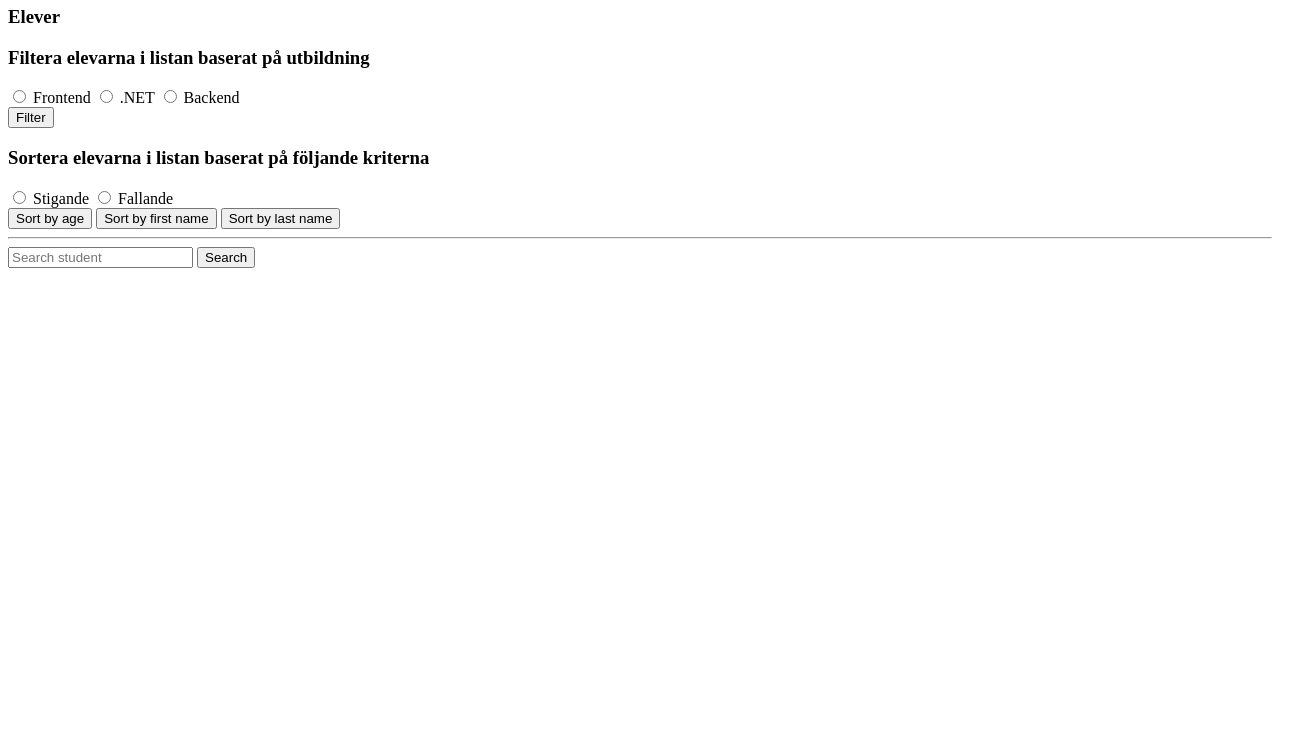
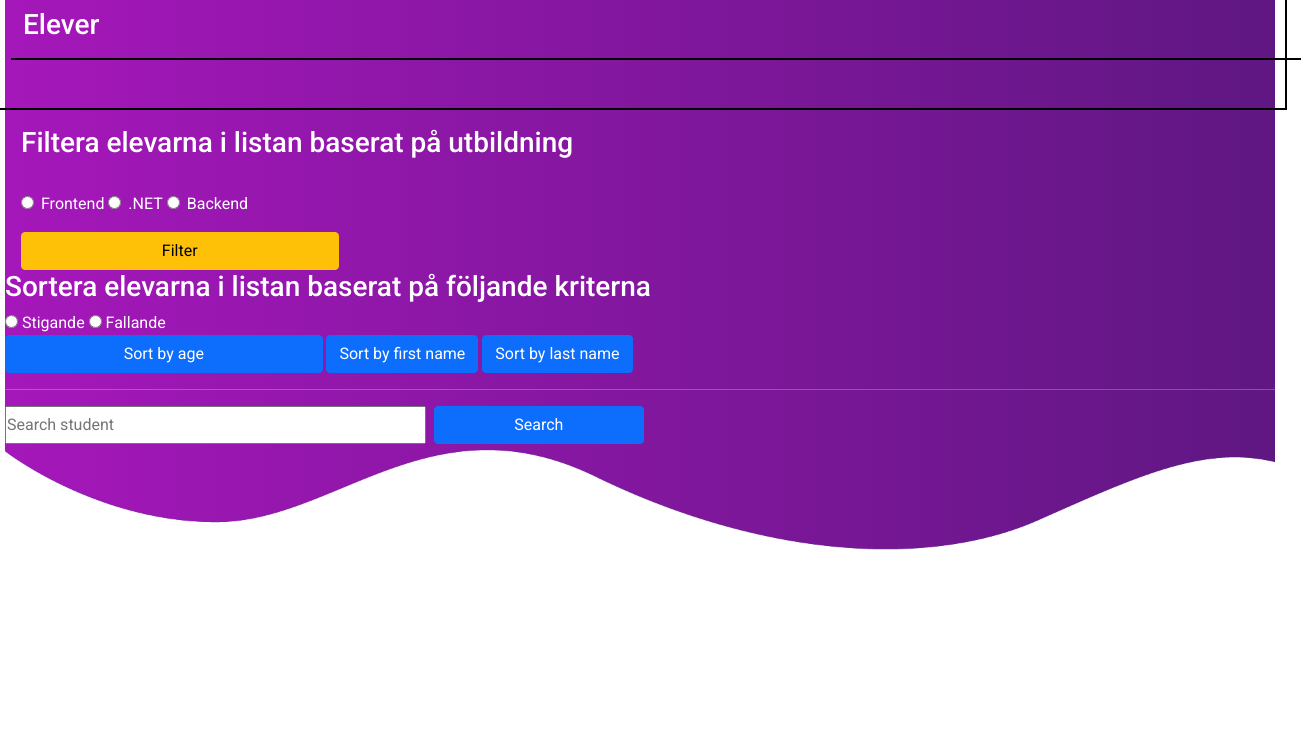
Before and after one commit to oscaroguzhan/JavascriptCourseEC, a plain HTML site: page IndiviualProject/index.html in a window 1280 px wide. Shown: the part 61-800 px from the top of the page, 1301 px wide, since content can reach past the window. Drawn offline with nearby package versions, Linux system fonts and the light colour scheme; no server answers.

Commit message:
little bit sass styling

```diff
--- a/IndiviualProject/index.html
+++ b/IndiviualProject/index.html
@@ -4,12 +4,23 @@
     <meta charset="UTF-8" />
     <meta name="viewport" content="width=device-width, initial-scale=1.0" />
     <meta http-equiv="X-UA-Compatible" content="ie=edge" />
+    <link
+      href="https://cdn.jsdelivr.net/npm/bootstrap@5.1.3/dist/css/bootstrap.min.css"
+      rel="stylesheet"
+      integrity="sha384-1BmE4kWBq78iYhFldvKuhfTAU6auU8tT94WrHftjDbrCEXSU1oBoqyl2QvZ6jIW3"
+      crossorigin="anonymous"
+    />
+    <script
+      src="https://kit.fontawesome.com/6ad3885200.js"
+      crossorigin="anonymous"
+    ></script>
+    <link rel="stylesheet" href="./styles/styles.css" />
 
     <title>EC Utbildning | Indiviual Project work</title>
   </head>
   <body>
     <div class="main-container">
-      <div class="content-container">
+      <div class="content-container row">
         <h2 id="h2">HITTA UTBILDNING - YRKESHÖGSKOLAN / PROJEKTARBETE!</h2>
         <h3 id="h3">Elever</h3>
         <ul class="elevList"></ul>
@@ -26,7 +37,7 @@
           <label for="option1">Backend</label>
         </div>
         <div id="filter_Div">
-          <button id="filter_Btn">Filter</button>
+          <button id="filter_Btn" class="btn btn-warning col-3">Filter</button>
         </div>
       </div>
       <!-- filter section ends-->
@@ -43,22 +54,33 @@
         </form>
       </div>
       <div id="sorter_Btns">
-        <button id="age_sort_btn" class="btn">Sort by age</button>
-        <button id="firstName_sort_btn" class="btn">Sort by first name</button>
-        <button id="lastName_sort_btn" class="btn">Sort by last name</button>
+        <button id="age_sort_btn" class="btn btn-primary col-3">
+          Sort by age
+        </button>
+        <button id="firstName_sort_btn" class="btn btn-primary">
+          Sort by first name
+        </button>
+        <button id="lastName_sort_btn" class="btn btn-primary">
+          Sort by last name
+        </button>
       </div>
       <hr />
-      <div id="choose_school">
-        <form>
+      <div id="choose_school row">
+        <form id="search_form">
           <input
             type="text"
             name="studentName"
             id="studentName"
             placeholder="Search student"
-          >
-          <button id="searchBtn">Search</button>
+          />
+          <button id="searchBtn" class="btn btn-primary col-3">Search</button>
         </form>
       </div>
+      <img
+        src="img/wave1.png"
+        id="bottom_picture"
+        alt="bottom picture for styling"
+      />
     </div>
     <!-- js script tag-->
     <script src="main.js"></script>
--- a/IndiviualProject/main.js
+++ b/IndiviualProject/main.js
@@ -88,7 +88,7 @@ async function chooseData() {
             // display sorted students in DOM
             filteredbyProgramme.forEach((student) => {
               let sortedStudentsByAge = document.createElement("li");
-              sortedStudentsByAge.innerHTML = `${student.firstName} ${student.lastName} är <span id="age">${student.age}</span>`;
+              sortedStudentsByAge.innerHTML = `${student.firstName} ${student.lastName} är <span id="age"><strong>${student.age}</strong></span>`;
               let newTitel = document.querySelector("#h2");
               newTitel.innerHTML = `Elever sorterad baserad på sin ålder`;
               elevList.append(sortedStudentsByAge);
@@ -177,22 +177,27 @@ async function chooseData() {
               let lowerCaseStudentFirstName = student.firstName.toLowerCase();
               if (lowerCaseStudentFirstName === inputName) {
                 //console.log(student.hobbies);
+
+                let chosenSchool = document.createElement("li");
                 schools.forEach((school) => {
                   if (
                     student.hobbies.every((match) =>
                       school.activities.includes(match))
                   ) {
+                    //FIXME: Display all schools that match not the first one //
+
                     console.log(school);
                     displayNoneH3();
                     elevList.innerHTML = "";
-                    let chosenSchool = document.createElement("li");
+
                     chosenSchool.textContent = school.name;
                     let newTitel = document.querySelector("#h2");
                     newTitel.innerHTML = `Recommended Schools that has similiar activities for <div id= "student_name">${student.firstName}</div>`;
-                    elevList.append(chosenSchool);
+
                   }
+                  elevList.append(chosenSchool);
+                });
 
-                });
               }
             });
           });
--- /dev/null
+++ b/IndiviualProject/styles/styles.scss
@@ -0,0 +1,91 @@
+@import url('https://fonts.googleapis.com/css2?family=Poppins:ital,wght@0,300;0,400;1,600&family=Roboto:ital,wght@0,400;0,500;0,700;1,100&display=swap');
+$primary-color : #007bff;
+$secondary-color : #6610f2;
+$danger : #dc3545;
+$white : #fff;
+$dark : black;
+$warning: #f0ad4e;
+
+strong {
+    color: $dark;
+    font-weight: bolder;
+}
+
+* {
+    box-sizing: border-box;
+    margin: 0;
+    padding: 0;
+
+}
+li {
+    list-style: none;
+}
+
+body {
+
+    color:$white;
+    font-family: 'Poppins', sans-serif;
+    font-family: 'Roboto', sans-serif;
+    padding: 5px;
+
+}
+.main-container {
+    background-image: linear-gradient(to right, #a517ba, #5f1782);
+
+
+
+
+    .content-container {
+        border: 2px solid black;
+
+        h2{
+            display: flex;
+            flex-direction: column;
+            justify-content: center;
+            align-items: center;
+
+        }
+        h3, .elevList {
+            margin: 0 1rem 1rem 1rem;
+            padding-bottom: 1rem;
+        }
+        h3 {
+            margin-top: 1rem;
+            border-bottom: 2px solid black;
+
+        }
+    }
+    .filter-container {
+        display: flex;
+        flex-direction: column;
+        h3, .radioBtn_schools {
+            margin: 1rem;
+        }
+        .radioBtn_schools input {
+            margin-right: 3px;
+        }
+        #filter_Btn {
+            margin-left: 1rem;
+        }
+    }
+    .sortera-container {
+        display: flex;
+        h3 {
+            display: flex;
+            justify-content: center;
+        }
+    }
+    #bottom_picture {
+        width: 100%;
+
+    }
+    #search_form {
+        display: grid;
+        grid-template-columns: 1fr 2fr;
+        gap: 0.5rem;
+    }
+    #result {
+        display: flex;
+        justify-content: center;
+    }
+}
```
Also changed, not shown: IndiviualProject/img/wave1.png (added), IndiviualProject/styles/styles.css (added), 1 other file.
